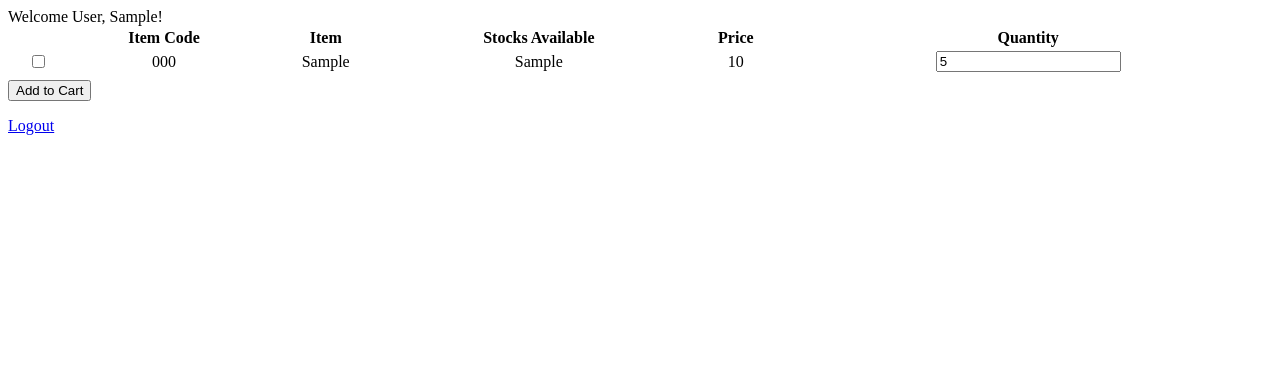
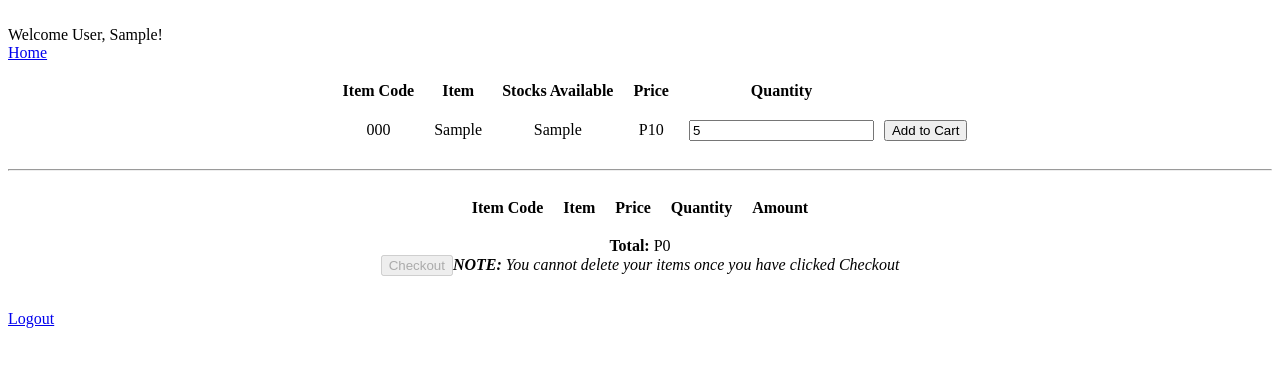
Before and after one commit to jahusayuri/barato_supply, a PHP site: page /pages/place_orders.php in a window 1280 px wide. Shown: the top 367 px of the page. Run offline with PHP 8.4, Linux system fonts and the light colour scheme; the visitor is signed in with stand-in values (Sample User, id 1); tables that the repository leaves empty or names only in its code hold one stand-in row (values such as "Sample post").

Commit message:
Updated orders.php; Users can now checkout; Still lacks dynamic update on remaining stocks

```diff
--- /dev/null
+++ b/assets/style.css
@@ -0,0 +1,33 @@
+DIV.table
+{
+    display:table;
+    padding-top: 10px;
+    padding-right: 10px;
+    padding-bottom: 10px;
+    padding-left: 10px;
+}
+FORM.tr, DIV.tr
+{
+    display:table-row;
+    padding-top: 10px;
+    padding-right: 10px;
+    padding-bottom: 10px;
+    padding-left: 10px;
+}
+SPAN.td
+{
+    display:table-cell;
+    padding-top: 10px;
+    padding-right: 10px;
+    padding-bottom: 10px;
+    padding-left: 10px;
+}
+SPAN.th
+{
+    display:table-cell;
+    font-weight: bold;
+    padding-top: 10px;
+    padding-right: 10px;
+    padding-bottom: 10px;
+    padding-left: 10px;
+}
--- a/functions/orders.php
+++ b/functions/orders.php
@@ -1,12 +1,97 @@
 <?php
-if(isset($_POST['add_to_cart'])){
+include "retrieve_data.php";
+if (isset($_POST['add_to_cart'])) {
+	/* For testing purposes:
 	echo "Cart is received <br/>";
-	if($_POST['chosen_item']){
-		echo "ID received is: ".$_POST['chosen_item'];
+	echo "ID received is: ".$_POST['chosen_item']."<br/>";
+	echo "Quantity Received is: ".$_POST['quantity']."<br/>";
+	*/
+	//Get stocks from the database using given id: chosen_item
+	$result = get_stocks_id($conn,$_POST['chosen_item']);
+	if($result->num_rows > 0){
+		//Get the data
+		$row = $result->fetch_assoc();
+		$item_code = $row['item_code'];
+		$item = $row['item'];
+		$price = $row['price'];
 	}else{
-		echo "Didn't get anything";
+		echo "Issa empty <br/>";
 	}
-}else{
-	echo "No item added yet";
+	if(isset($_SESSION['shopping_cart'])){
+		$item_array_id = array_column($_SESSION['shopping_cart'],'chosen_item');		//Check if item already added
+
+		if (!in_array($_POST['chosen_item'], $item_array_id)) {
+			$count = count($_SESSION['shopping_cart']);
+			$new_item_array = array(
+			'chosen_item' => $_POST['chosen_item'],
+			'quantity' => $_POST['quantity'],
+			'item_code' => $item_code,
+			'item' => $item,
+			'price' => $price,
+			);
+			$_SESSION['shopping_cart'][$count] = $new_item_array;
+
+		}else{
+			echo "<script>alert('Item already added! Please delete item first.')</script>";
+		}
+	}else{
+		$item_array = array(
+			'chosen_item' => $_POST['chosen_item'],
+			'quantity' => $_POST['quantity'],
+			'item_code' => $item_code,
+			'item' => $item,
+			'price' => $price,
+		);
+
+		//Set initial session array
+		$_SESSION['shopping_cart'][0] = $item_array;
+	}
+}
+if(isset($_POST['delete_from_cart'])) {
+	/*
+	echo "Ya clicked delete <br/>";
+	echo "ID Received: ".$_POST['chosen_item']."<br/>";
+	var_dump($_SESSION['shopping_cart']);
+	*/
+	foreach ($_SESSION['shopping_cart'] as $key => $value) {
+		if ($value['chosen_item'] == $_POST['chosen_item']) {
+			unset($_SESSION['shopping_cart'][$key]);
+			//echo "Succesfully Unset<br/>";
+		}
+	}
+}
+
+function insert_into_orders($conn,$user_id,$data_array,$amount_array){
+	echo "User ID is: ".$user_id."<br/>";
+	echo "<br/>Array data is: ";
+	var_dump($data_array);
+	echo "<br/>Amount is: ";
+	var_dump($amount_array);
+	//Loop through the data
+	$count = 0;
+	foreach ($data_array as $key => $value) {
+		$order_details = $value['chosen_item'];
+		$qty = $value['quantity'];
+		$amount = $amount_array[$count];
+		$sql = "INSERT INTO orders (id,ordered_by,order_details,qty,amount,status) VALUES (NULL,'$user_id','$order_details','$qty','$amount','PENDING')";
+		$result = $conn->query($sql);
+		$count++;
+
+		//Update the stocks
+		update_remaining_stocks($conn,$qty,$order_details);
+
+		//Check if successfully processed.
+		if ($result) {
+			echo "Successfully inserted<br/>";
+			header("Refresh: 3; url=../pages/home.php");
+		}else{
+			echo "Error! Please contact IT.";
+		}
+	}
+}
+
+function update_remaining_stocks($conn,$quantity,$id){
+	$sql = "UPDATE stocks SET remaining=remaining-$quantity WHERE id=$id";
+	$result = $conn->query($sql);
 }
 ?>
--- a/functions/retrieve_data.php
+++ b/functions/retrieve_data.php
@@ -44,6 +44,12 @@ function get_stocks($conn){
 	return $conn->query($sql);
 }
 
+function get_stocks_id($conn,$id){
+	//Get stocks through id
+	$sql = "SELECT * FROM stocks WHERE id = $id";
+	return $conn->query($sql);
+}
+
 function get_user_details($conn){
 	//Get user details
 	$id = $_SESSION['id'];
--- a/pages/home.php
+++ b/pages/home.php
@@ -1,6 +1,5 @@
 <?php
 include "../functions/retrieve_data.php";
-include "../functions/orders.php";
 session_start();
 if(!isset($_SESSION['login_user']) || empty($_SESSION['login_user'])){
 	header("Refresh: 0; url=../index.php");
@@ -38,9 +37,9 @@ echo "Welcome ".$row['last_name'].", ".$row['first_name']."!";
 		//Check if user made orders
 		$result=get_orders($conn);
 		if($result->num_rows > 0){
-			echo "<table style='width:50%;text-align:center;'><tr><th>Item Code</th><th>Item</th><th>Quantity</th><th>Amount</th></tr>";
+			echo "<table style='width:50%;text-align:center;'><tr><th>Item Code</th><th>Item</th><th>Quantity</th><th>Amount</th><th>Status</th></tr>";
 			while ($row = $result->fetch_assoc()) {
-				echo "<tr><td>".$row['item_code']."</td><td>".$row['item']."</td><td>".$row['qty']."</td><td>".$row['amount']."</td></tr>";
+				echo "<tr><td>".$row['item_code']."</td><td>".$row['item']."</td><td>".$row['qty']."</td><td>".$row['amount']."</td><td>".$row['status']."</td></tr>";
 			}
 			echo "</table>";
 
--- a/pages/place_orders.php
+++ b/pages/place_orders.php
@@ -1,35 +1,89 @@
 <?php
-include "../functions/retrieve_data.php";
 session_start();
+include "../functions/orders.php";
 if(!isset($_SESSION['login_user']) || empty($_SESSION['login_user'])){
 	header("Refresh: 0; url=../index.php");
+}elseif (isset($_SESSION['shopping_cart'])) {
+	//echo "<br/>";
+	//var_dump($_SESSION['shopping_cart']);
+
+	//Uncomment to reset the shoppin_cart list
+	//$_SESSION['shopping_cart'] = null;
 }
 
 $result=get_user_details($conn);
 $row= $result->fetch_assoc();
-echo "Welcome ".$row['last_name'].", ".$row['first_name']."!";
-
+echo "<br/>Welcome ".$row['last_name'].", ".$row['first_name']."!<br/>";
 ?>
 <html>
+<link rel="stylesheet" type="text/css" href="../assets/style.css">
 <body>
-	<div>
-		<form method="post" action="../functions/orders.php">
+	<a href="home.php">Home</a>
+	<!-- Make orders here -->
+	<div align="center">
+		<?php
+		//Get the stocks first
+		$result=get_stocks($conn);
+			if($result->num_rows > 0){
+				echo "<div class='table'>";
+				echo "<div class='tr'><span></span><span class='th'>Item Code</span><span class='th'>Item</span><span class='th'>Stocks Available</span><span class='th'>Price</span><span class='th'>Quantity</span></div>";
+				while ($row = $result->fetch_assoc()) {
+					echo "<form class='tr' method='post' action='#'>";
+					echo "<span class='td'><input type='hidden' name='chosen_item' value='".$row['id']."'></span><span class='td'>".$row['item_code']."</span><span class='td'>".$row['item']."</span><span class='td'>".$row['remaining']."</span><span class='td'>P".$row['price']."</span><span class='td'><input type='number' name='quantity' min='5' max='".$row['remaining']."' value='5' required/></span>";
+					echo "<input type='submit' name='add_to_cart' value='Add to Cart' />  ";
+					echo "</form>";
+				}
+				echo "</div>";
+			}
+		?>
+	</div>
+	<hr/>
+	<!-- Show orders -->
+	<div align="center">
+		<div class="table">
+			<div class="tr"><span></span><span class="th">Item Code</span><span class="th">Item</span><span class="th">Price</span><span class="th">Quantity</span><span class="th">Amount</span></div>
 			<?php
-			//Get the stocks first
-			$result=get_stocks($conn);
-				if($result->num_rows > 0){
-					echo "<table style='width:100%;text-align:center;'><tr><th></th><th>Item Code</th><th>Item</th><th>Stocks Available</th><th>Price</th><th>Quantity</th></tr>";
-					while ($row = $result->fetch_assoc()) {
-						echo "<tr><td><input type='checkbox' name='chosen_item' value='".$row['id']."'></td><td>".$row['item_code']."</td><td>".$row['item']."</td><td>".$row['remaining']."</td><td>".$row['price']."</td><td><input type='number' name='quantity' min='5' value='5' required/></td></tr>";
+			$total = 0;
+			$count = 0;
+			$amount = array();
+				//Show shopping cart if it exists
+				if(isset($_SESSION['shopping_cart']) && !empty($_SESSION['shopping_cart'])){
+					$type = "";
+					foreach ($_SESSION['shopping_cart'] as $key => $value) {
+						echo "<form class='tr' method='post' action='#'>";
+						echo "<span class='td'><input type='hidden' name='chosen_item' value='".$value['chosen_item']."'></span><span class='td'>".$value['item_code']."</span><span class='td'>".$value['item']."</span><span class='td'>P".$value['price']."</span><span class='td'>".$value['quantity']."</span><span class='td'>P".number_format($value['quantity']*$value['price'], 2)."</span>";
+						echo "<input type='submit' name='delete_from_cart' value='Delete' />  ";
+						echo "</form>";
+						//Get individual amount
+						$amount[$count] = number_format($value['quantity']*$value['price'], 2);
+						$count++; //Increment count to traverse
+						//Get total price
+						$total = $total + ($value['quantity']*$value['price']);
+						//var_dump($amount);
 					}
-					echo "</table>";
+				}else{
+					$type = "disabled";
+				}
 
-				}
 			?>
-			<input type="submit" name="add_to_cart" style="margin-top:5px;" value="Add to Cart" />
+		</div>
+		<b>Total: </b>P<?php echo $total ?>
+		<form method="post" action="#">
+			<input type="submit" name="checkout" value="Checkout" <?php echo $type ?>><i><b>NOTE:</b> You cannot delete your items once you have clicked Checkout</i>
 		</form>
+	</div>
+		<?php
+		//Assuming checkout has been clicked
+		if(isset($_POST['checkout'])){
+			echo "You clicked Checkout<br/>";
+			//Save array data into variable
+			$array_to_pass = $_SESSION['shopping_cart'];
+			//Call function to insert into database
+			$result	= insert_into_orders($conn,$_SESSION['id'],$array_to_pass,$amount);
+		}
+		?>
 
-	</div>
 </body>
 </html>
+<br/>
 <a href="logout.php">Logout</a>
```
